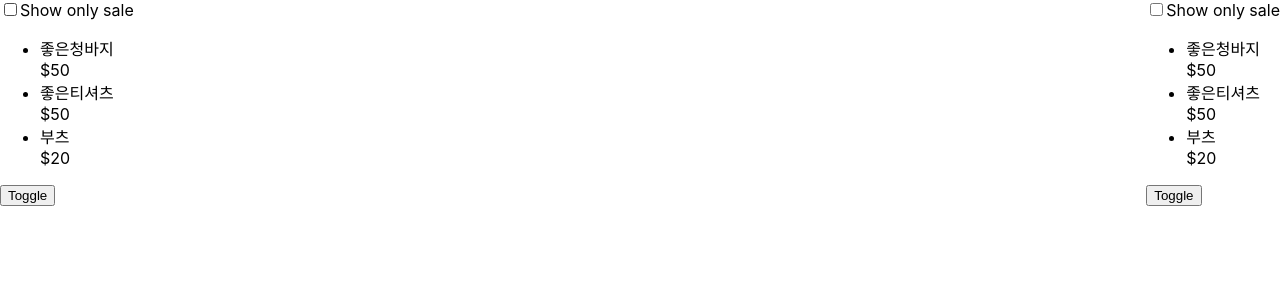
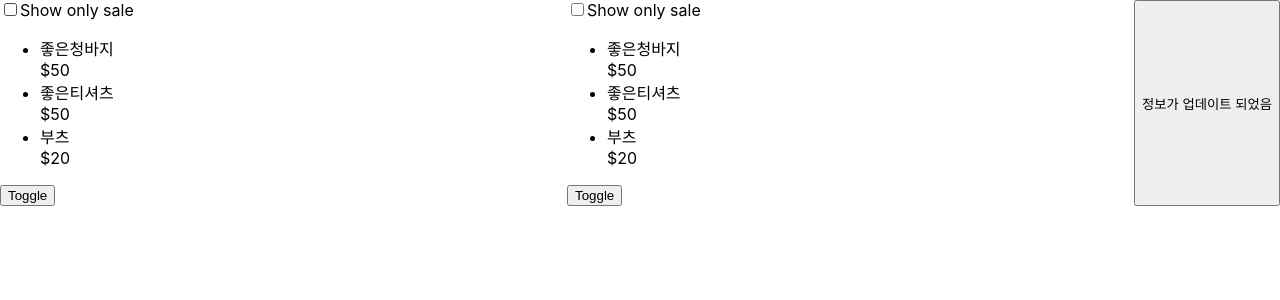
Before and after one commit to yeonghoonPark/react-tut-query, a React (Create React App) app: page / in a window 1280 px wide. Shown: the top 300 px of the page. Built offline with nearby package versions, Linux system fonts and the light colour scheme; the HTML template or start-up script is replaced by a standard one.

Commit message:
10.9 invalidateQueries

```diff
--- a/src/components/MainProducts.tsx
+++ b/src/components/MainProducts.tsx
@@ -1,9 +1,14 @@
 import React, { useState } from "react";
 import Products from "./Products";
+import { useQueryClient } from "react-query";
 
 export default function MainProducts() {
   const [showLeftProducts, setShowLeftProducts] = useState(true);
   const [showRightProducts, setShowRightProducts] = useState(true);
+
+  const client = useQueryClient();
+  const invalidateProducts = () => client.invalidateQueries(["products"]);
+
   return (
     <main
       style={{
@@ -23,6 +28,7 @@ export default function MainProducts() {
           Toggle
         </button>
       </section>
+      <button onClick={invalidateProducts}>정보가 업데이트 되었음</button>
     </main>
   );
 }
--- a/src/components/Products.tsx
+++ b/src/components/Products.tsx
@@ -42,7 +42,7 @@ export default function Products() {
   } = useQuery<Product[]>(
     ["products", [isChecked]],
     async () => {
-      console.log("fetching...");
+      console.log("fetching...", isChecked);
       return fetch(`/data/${isChecked ? "sale_" : ""}products.json`).then(
         (res) => res.json(),
       );
@@ -50,6 +50,8 @@ export default function Products() {
     {
       // 1초 * 1분 * 5 = 5분, 마지막 값을 받는다.
       // 즉 5분간 다시 패칭을 하지 않고 캐시 된 데이터를 사용한다.(리페칭이 일어나지 않는다.)
+      // 단 시간을 지정할 때 무조건 cache를 길게 하기 보단 data가 backend에서 빈번히 업데이트가 되는지 사용자가 얼마만큼 data 업데이트가 필요한지를 고려하여 시간을 설정하는 것이 좋다.
+      // 또한 새로운 POST나 PUT 업데이트를 요구하는 경우는 invalidate를 할 수 있게 해주면 된다. (자세한 건 MainProducts.tsx 참조)
       staleTime: 1000 * 60 * 5,
     },
   );
```
